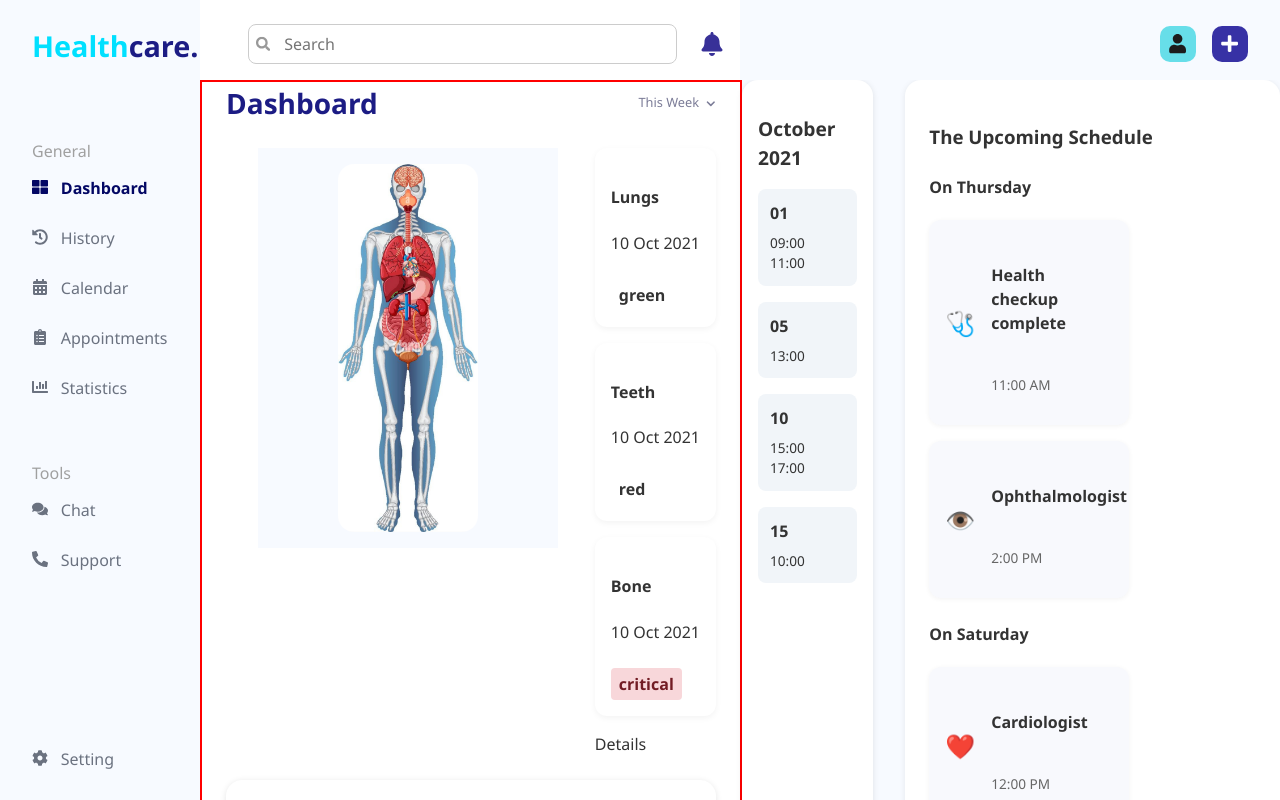
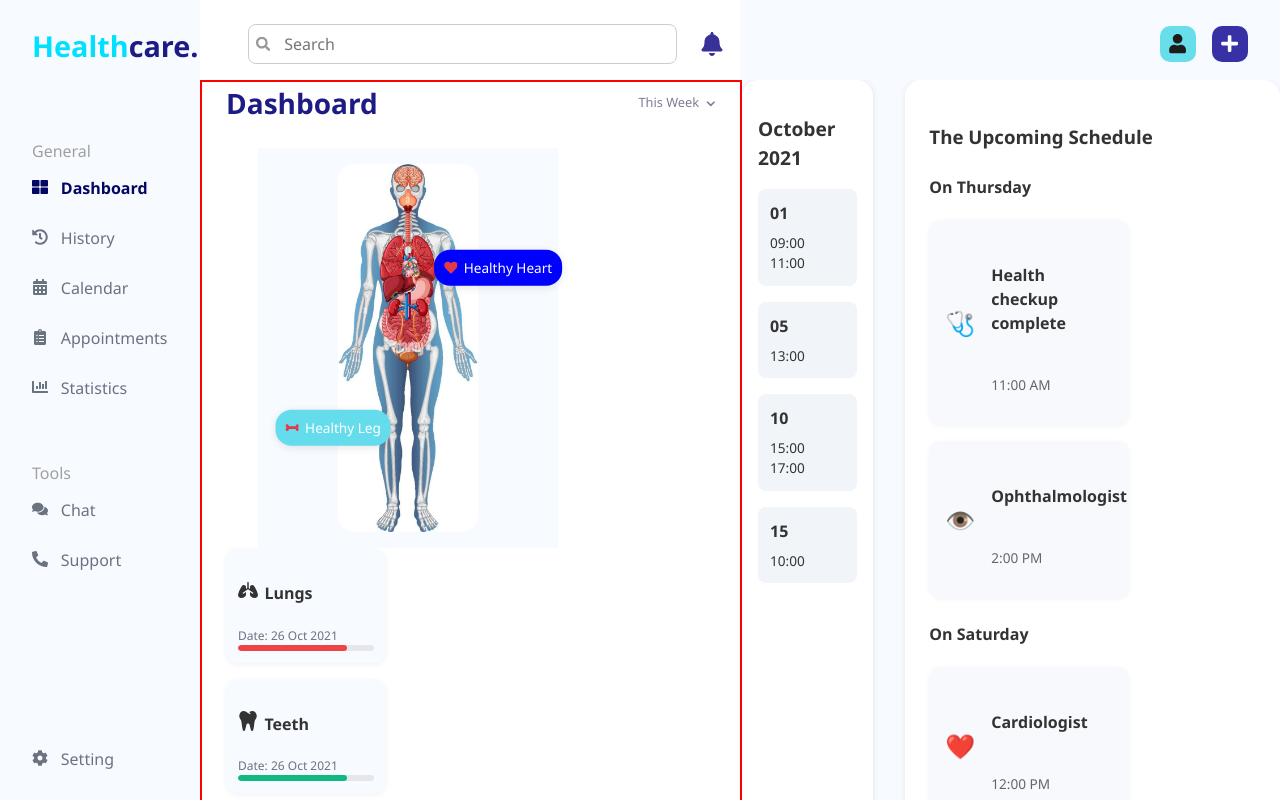
Before and after one commit to ajay-9/HealthCareDashboard, a React (Vite) app in the folder healthcare-dashboard/: page / in a window 1280 px wide. Built offline with nearby package versions, Linux system fonts and the light colour scheme.

Commit message:
add dashboard left panel top row

```diff
--- a/healthcare-dashboard/src/components/Dashboard/DashboardOverview/AnatomySection.jsx
+++ b/healthcare-dashboard/src/components/Dashboard/DashboardOverview/AnatomySection.jsx
@@ -1,17 +1,20 @@
-import styles from './AnatomySection.module.css';
-import { anatomyData } from '../../../data/healthData';
-import bodyImage from '../../../assets/body.png';
-import HealthIndicators from './HealthIndicators';
-
+import styles from "./AnatomySection.module.css";
+import { anatomyData } from "../../../data/healthData.jsx";
+import bodyImage from "../../../assets/body.png";
+import HealthIndicators from "./HealthIndicators";
 
 function AnatomySection() {
   return (
     <div className={styles.container}>
-      <img src={bodyImage} alt="Body Illustration" className={styles.bodyImage} />
+      <img src={bodyImage} alt="Body" className={styles.bodyImage} />
       {anatomyData.map((item, idx) => (
-        <HealthIndicators icon = {anatomyData.stausIcon} label={anatomyData.label}/>
+        <HealthIndicators
+          key={idx}
+          icon={item.statusIcon}
+          label={item.label}
+          position={item.position}
+        />
       ))}
-
     </div>
   );
 }
--- a/healthcare-dashboard/src/components/Dashboard/DashboardOverview/AnatomySection.module.css
+++ b/healthcare-dashboard/src/components/Dashboard/DashboardOverview/AnatomySection.module.css
@@ -20,29 +20,3 @@
   background-color: #f7faff;
 
 }
-
-.indicator {
-  position: absolute;
-  font-size: 0.8rem;
-  background: white;
-  padding: 0.3rem 0.6rem;
-  border-radius: 6px;
-  box-shadow: 0 1px 5px rgba(0,0,0,0.1);
-  display: flex;
-  align-items: center;
-  gap: 0.3rem;
-}
-
-.topLeft {
-  top: 20%;
-  left: 5%;
-}
-
-.bottomRight {
-  bottom: 15%;
-  right: 10%;
-}
-
-.status {
-  font-size: 1rem;
-}
--- a/healthcare-dashboard/src/components/Dashboard/DashboardOverview/DashboardOverview.module.css
+++ b/healthcare-dashboard/src/components/Dashboard/DashboardOverview/DashboardOverview.module.css
@@ -35,7 +35,7 @@
 .topRow {
   display: flex;
   justify-content: space-between;
-  gap: 2rem;
+  /* gap: 2rem; */
   flex-wrap: wrap;
   margin-bottom: 1.5rem;
   align-items: stretch;
--- /dev/null
+++ b/healthcare-dashboard/src/components/Dashboard/DashboardOverview/HealthCard.jsx
@@ -0,0 +1,18 @@
+import styles from './HealthCard.module.css';
+
+function HealthCard({ name, date, status, icon }) {
+  return (
+    <div className={styles.card}>
+      <div className={styles.header}>
+        <span className={styles.icon} >{icon}</span>
+        <h4>{name}</h4>
+      </div>
+      <p className={styles.date}>Date: {date}</p>
+      <div className={styles.statusBarWrapper}>
+        <div className={`${styles.statusBar} ${styles[status]}`}></div>
+      </div>
+    </div>
+  );
+}
+
+export default HealthCard;
--- /dev/null
+++ b/healthcare-dashboard/src/components/Dashboard/DashboardOverview/HealthCard.module.css
@@ -0,0 +1,81 @@
+.card {
+  background-color: #f7faff;
+  border-radius: 0.75rem;
+  padding: 0.75rem;
+  width: 10rem;                      /* reduced width */
+  max-height: 8rem;                 /* optional height limit */
+  overflow: hidden;                  /* prevent overflow */
+  box-shadow: 0 2px 6px rgba(0, 0, 0, 0.05);
+  display: flex;
+  flex-direction: column;
+  gap: 0rem;
+  transition: transform 0.2s ease;
+}
+
+.header {
+  display: flex;
+  align-items: center;
+  gap: 0.4rem;
+  flex-wrap: wrap;
+}
+
+.icon {
+  font-size: 1.25rem;
+}
+
+.date {
+  font-size: 0.75rem;
+  color: #6b7280;
+  margin: 0;
+}
+
+.statusBarWrapper {
+  width: 100%;
+  background-color: #e5e7eb;
+  height: 6px;
+  border-radius: 0.75rem;
+  overflow: hidden;
+}
+
+.statusBar {
+  height: 100%;
+  border-radius: 0.75rem;
+  transition: width 0.3s;
+}
+
+.green {
+  width: 80%;
+  background-color: #10b981;
+}
+
+.red {
+  width: 80%;
+  background-color: #ef4444;
+}
+
+.critical {
+  width: 80%;
+  background-color: #f43f5e;
+}
+
+/* ✅ Responsive behavior */
+@media (max-width: 768px) {
+  .card {
+    width: 100%;
+    max-width: 100%;
+    padding: 1rem;
+  }
+
+  .header {
+    flex-direction: column;
+    align-items: flex-start;
+  }
+
+  .icon {
+    font-size: 1.5rem;
+  }
+
+  .date {
+    font-size: 0.8rem;
+  }
+}
--- a/healthcare-dashboard/src/components/Dashboard/DashboardOverview/HealthIndicators.jsx
+++ b/healthcare-dashboard/src/components/Dashboard/DashboardOverview/HealthIndicators.jsx
@@ -1,10 +1,10 @@
-import { anatomyData } from '../../../data/healthData';
+import styles from './HealthIndicators.module.css';
 
-
-function HealthIndicators({icon, name}) {
+function HealthIndicators({icon, label, position}) {
   return (
-    <div>
-        <span>{icon}</span><span>{name}</span>
+    <div className={`${styles.indicator} ${styles[position]}`}>
+      <span className={styles.icon} >{icon}</span>
+      <span className={styles.label}>{label}</span>
     </div>
   )
 }
--- a/healthcare-dashboard/src/components/Dashboard/DashboardOverview/HealthIndicators.module.css
+++ b/healthcare-dashboard/src/components/Dashboard/DashboardOverview/HealthIndicators.module.css
@@ -0,0 +1,37 @@
+.indicator {
+  position: absolute;
+  display: flex;
+  align-items: center;
+  background-color: #65dcec;
+  padding: 0.5rem 0.6rem;
+  border-radius: 1rem;
+  box-shadow: 0 2px 8px rgba(0, 0, 0, 0.1);
+  font-size: 0.85rem;
+  transform: translate(-50%, -50%);
+  white-space: nowrap;
+  z-index: 10;
+}
+
+.topRight {
+  top: 30%;
+  left: 80%;
+  background-color: blue;
+  text-decoration-color: white;
+}
+
+.bottomLeft {
+  top: 70%;
+  left: 25%;
+}
+
+.icon {
+  display: flex;
+  align-items: center;
+  margin-right: 0.4rem;
+  color: #e63946;
+}
+
+.label {
+  font-weight: 500;
+  color: white;
+}
--- a/healthcare-dashboard/src/components/Dashboard/DashboardOverview/HealthStatusCards.jsx
+++ b/healthcare-dashboard/src/components/Dashboard/DashboardOverview/HealthStatusCards.jsx
@@ -1,17 +1,23 @@
 import styles from './HealthStatusCards.module.css';
-import { healthCards } from '../../../data/healthData';
+import { healthCards } from '../../../data/healthData.jsx';
+import HealthCard from './HealthCard';
+import { FaArrowRight } from 'react-icons/fa';
 
 function HealthStatusCards() {
+  console.log(healthCards);
+
   return (
     <div className={styles.cards}>
       {healthCards.map((card, index) => (
-        <div key={index} className={styles.card}>
-          <h4>{card.name}</h4>
-          <p>{card.date}</p>
-          <span className={`${styles.status} ${styles[card.status]}`}>{card.status}</span>
-        </div>
+        <HealthCard
+          key={index}
+          name={card.name}
+          date={card.date}
+          status={card.status}
+          icon={card.icon}
+        />
       ))}
-      <div>Details</div>
+      <div className={styles.details}>Details <FaArrowRight className={styles.arrow}/></div>
     </div>
   );
 }
--- a/healthcare-dashboard/src/components/Dashboard/DashboardOverview/HealthStatusCards.module.css
+++ b/healthcare-dashboard/src/components/Dashboard/DashboardOverview/HealthStatusCards.module.css
@@ -4,32 +4,16 @@
   gap: 1rem;
 }
 
-.card {
-  background-color: #fff;
-  padding: 1rem;
-  border-radius: 12px;
-  box-shadow: 0 2px 6px rgba(0,0,0,0.05);
+.details {
+  font-size: 0.85rem;
+  color: #6366f1;
+  margin-left: auto;
+  cursor: pointer;
 }
 
-.status {
-  margin-top: 0.5rem;
-  font-weight: bold;
-  padding: 0.25rem 0.5rem;
-  border-radius: 4px;
-  display: inline-block;
+.arrow{
+  font-size: 0.6rem;
+  color: #6366f1;
+  margin-left: 0.25rem;
+  vertical-align: middle;
 }
-
-.healthy {
-  background-color: #d4edda;
-  color: #155724;
-}
-
-.warning {
-  background-color: #fff3cd;
-  color: #856404;
-}
-
-.critical {
-  background-color: #f8d7da;
-  color: #721c24;
-}
--- a/healthcare-dashboard/src/data/healthData.js
+++ /dev/null
@@ -1,12 +0,0 @@
-import {FaHeart, FaBone} from 'react-icons/fa';
-
-export const anatomyData = [
-  { label: "Healthy Heart", statusIcon: <FaHeart />, position: "topRight" },
-  { label: "Healthy Leg", statusIcon: <FaBone />, position: "bottomLeft" },
-];
-
-export const healthCards = [
-  { name: "Lungs", date: "10 Oct 2021", status: "green" },
-  { name: "Teeth", date: "10 Oct 2021", status: "red" },
-  { name: "Bone", date: "10 Oct 2021", status: "critical" },
-];
--- /dev/null
+++ b/healthcare-dashboard/src/data/healthData.jsx
@@ -0,0 +1,12 @@
+import {FaHeart, FaBone, FaLungs, FaTooth} from 'react-icons/fa';
+
+export const anatomyData = [
+  { label: "Healthy Heart", statusIcon: <FaHeart />, position: "topRight" },
+  { label: "Healthy Leg", statusIcon: <FaBone />, position: "bottomLeft" },
+];
+
+export const healthCards = [
+  { name: "Lungs", date: "26 Oct 2021", status: "red", icon: <FaLungs />, color: "#e63946" },
+  { name: "Teeth", date: "26 Oct 2021", status: "green", icon: <FaTooth />, color: "#2a9d8f" },
+  { name: "Bone", date: "26 Oct 2021", status: "critical", icon: <FaBone />, color: "#f4a261" }
+];
```
